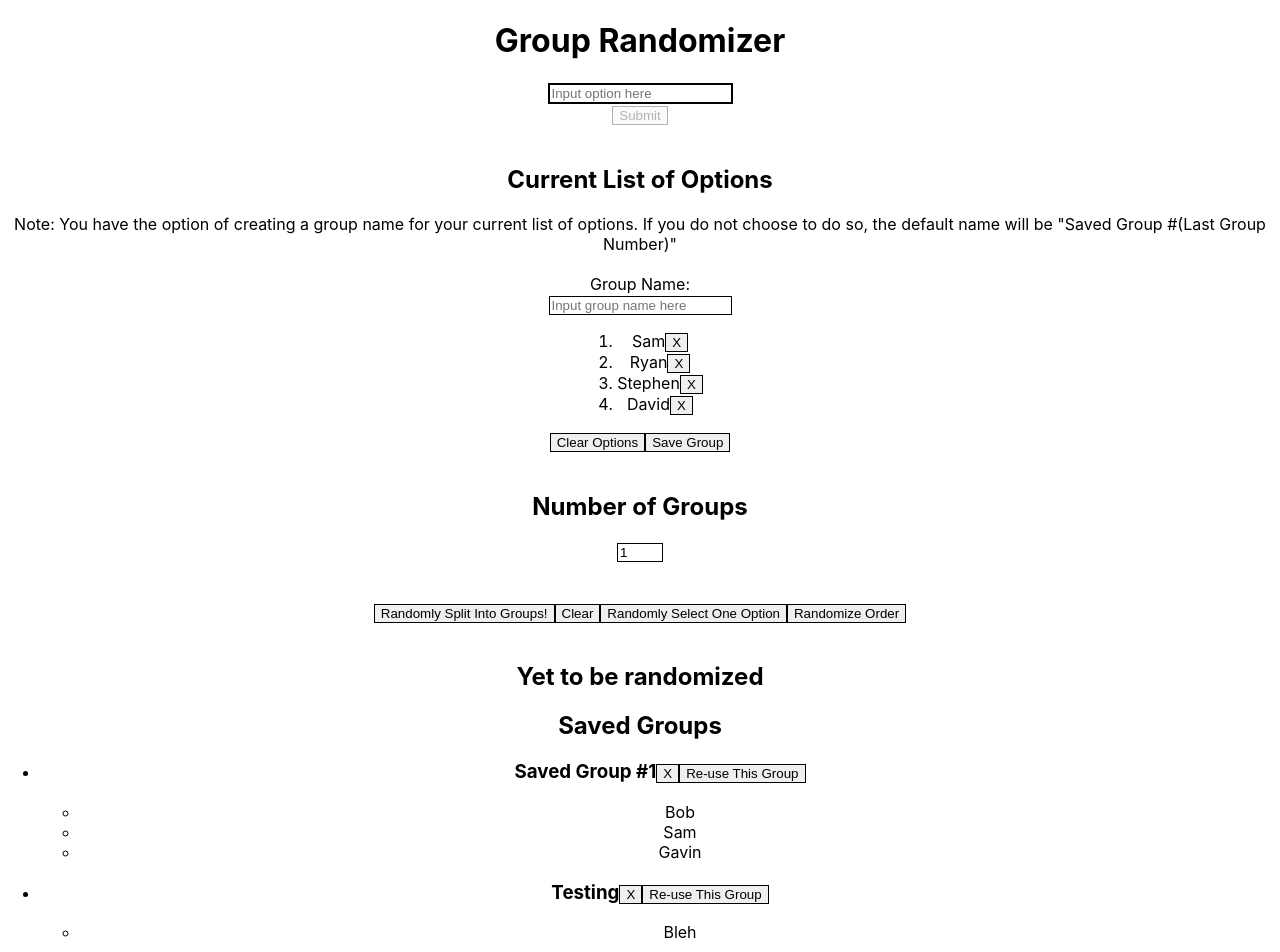
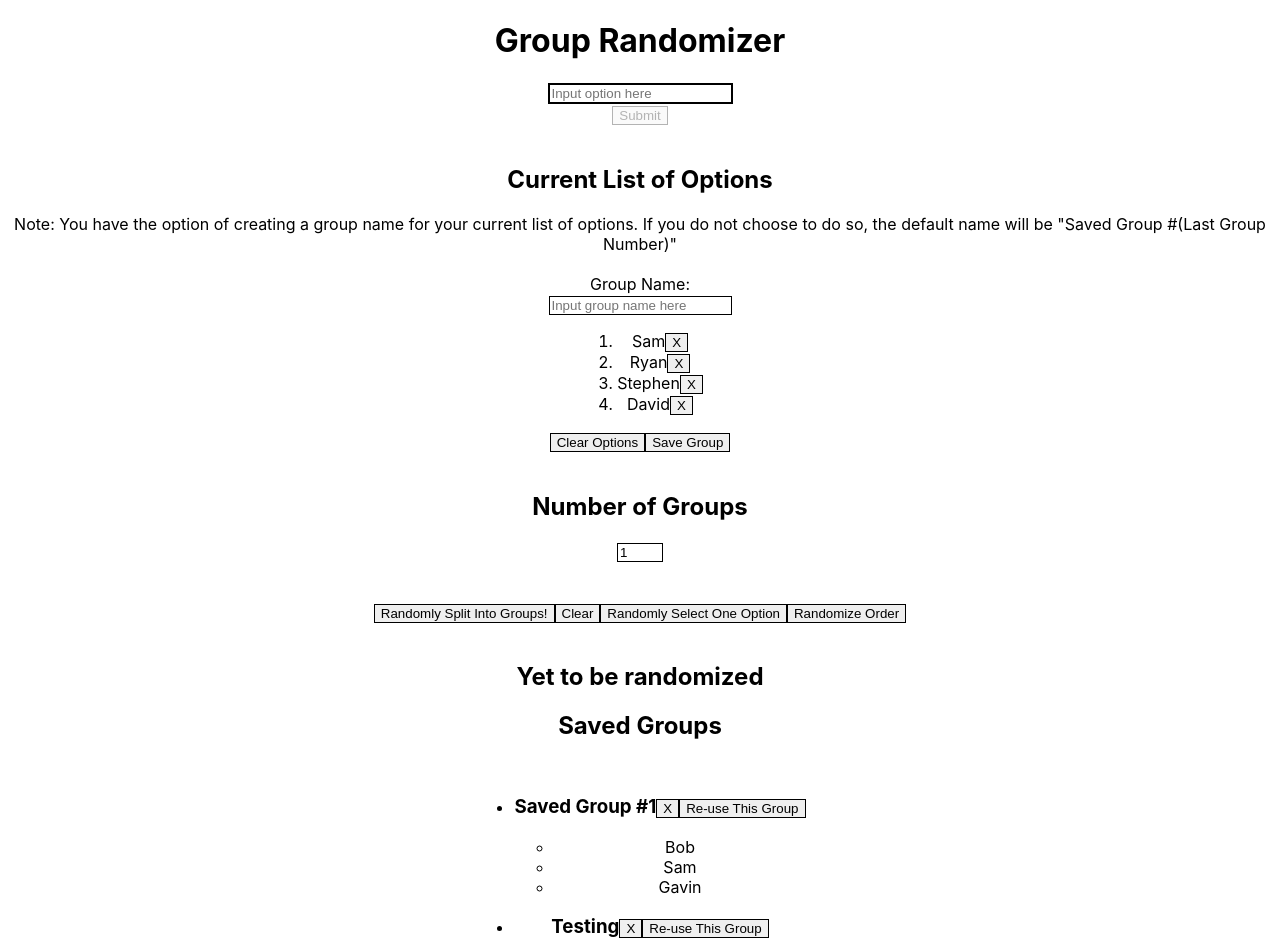
Before and after one commit to guosamuel/group_randomizer_front_end, a React (Create React App) app: page / in a window 1280 px wide. Shown: the top 952 px of the page. Built offline with nearby package versions, Linux system fonts and the light colour scheme.

Commit message:
saved groups list is centered. need to work on centering the options in each saved group

```diff
--- a/src/containers/OptionsContainer.js
+++ b/src/containers/OptionsContainer.js
@@ -2,6 +2,8 @@ import React, { useState } from 'react'
 import Heading from '../components/OptionsContainer/Heading'
 import Note from '../components/OptionsContainer/Note'
 import GroupName from '../components/OptionsContainer/GroupName'
+
+import '../css/OptionsContainer.css'
 
 import { connect } from 'react-redux'
 import { removeOption, clearOptions } from '../actions/optionsActions'
@@ -78,7 +80,7 @@ function OptionsContainer(props) {
   }
 
   return (
-    <div className="OptionsContainer">
+    <div className="Options-container">
       <Heading />
       <Note />
       <br/>
--- a/src/containers/SavedGroupsContainer.js
+++ b/src/containers/SavedGroupsContainer.js
@@ -1,5 +1,7 @@
 import React from 'react'
 import Heading from '../components/SavedGroupsContainer/Heading'
+
+import '../css/SavedGroupsContainer.css'
 
 import { connect } from 'react-redux'
 import { deleteSavedGroup, reuseSavedGroup } from '../actions/savedGroupsActions'
@@ -36,7 +38,7 @@ function SavedGroupsContainer(props){
             Re-use This Group
           </button>
         </h3>
-        <ul>
+        <ul className='options-list'>
         {savedGroup.options.map( savedOption => {
           return (
             <li key={uuidv4()}>
@@ -49,10 +51,10 @@ function SavedGroupsContainer(props){
     )
   })
   return (
-    <div>
+    <div className="Saved-groups-container">
       <Heading />
       {props.savedGroups.length ?
-        <ul>
+        <ul className='saved-groups-list'>
           {listOfSavedGroups}
         </ul> :
         <p>You have yet to save any groups</p>
--- a/src/css/OptionsContainer.css
+++ b/src/css/OptionsContainer.css
@@ -1,7 +1,7 @@
-.OptionsContainer {
+.Options-container {
   text-align: center;
 }
 
-.OptionsContainer > .options-list > ol {
+.Options-container > .options-list > ol {
   display: inline-block;
 }
--- /dev/null
+++ b/src/css/SavedGroupsContainer.css
@@ -0,0 +1,15 @@
+.Saved-groups-container {
+  text-align: center;
+}
+
+.Saved-groups-container > .saved-groups-list {
+  display: inline-block;
+}
+
+/* .Saved-groups-container > ul {
+  display: inline-block;
+} */
+
+.Saved-groups-container > .saved-groups-list > ul {
+  display: inline-block;
+}
```
